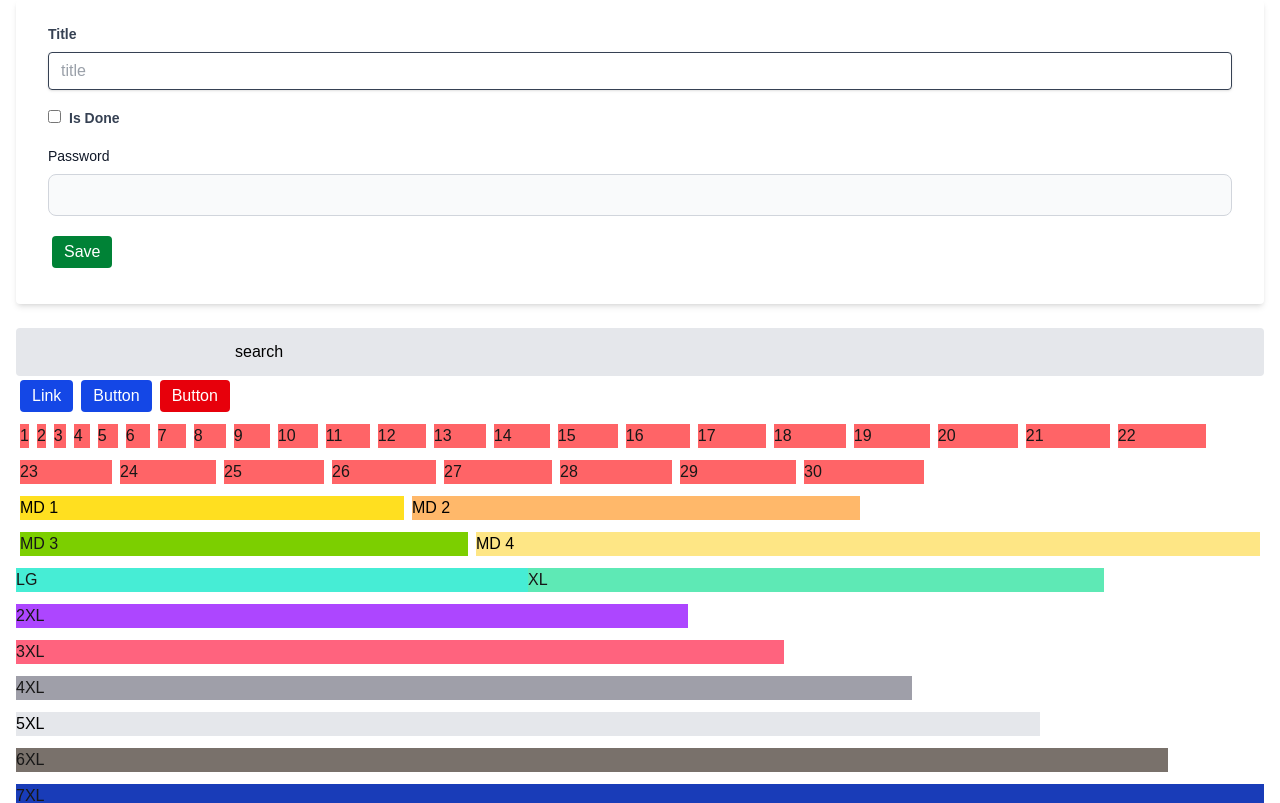
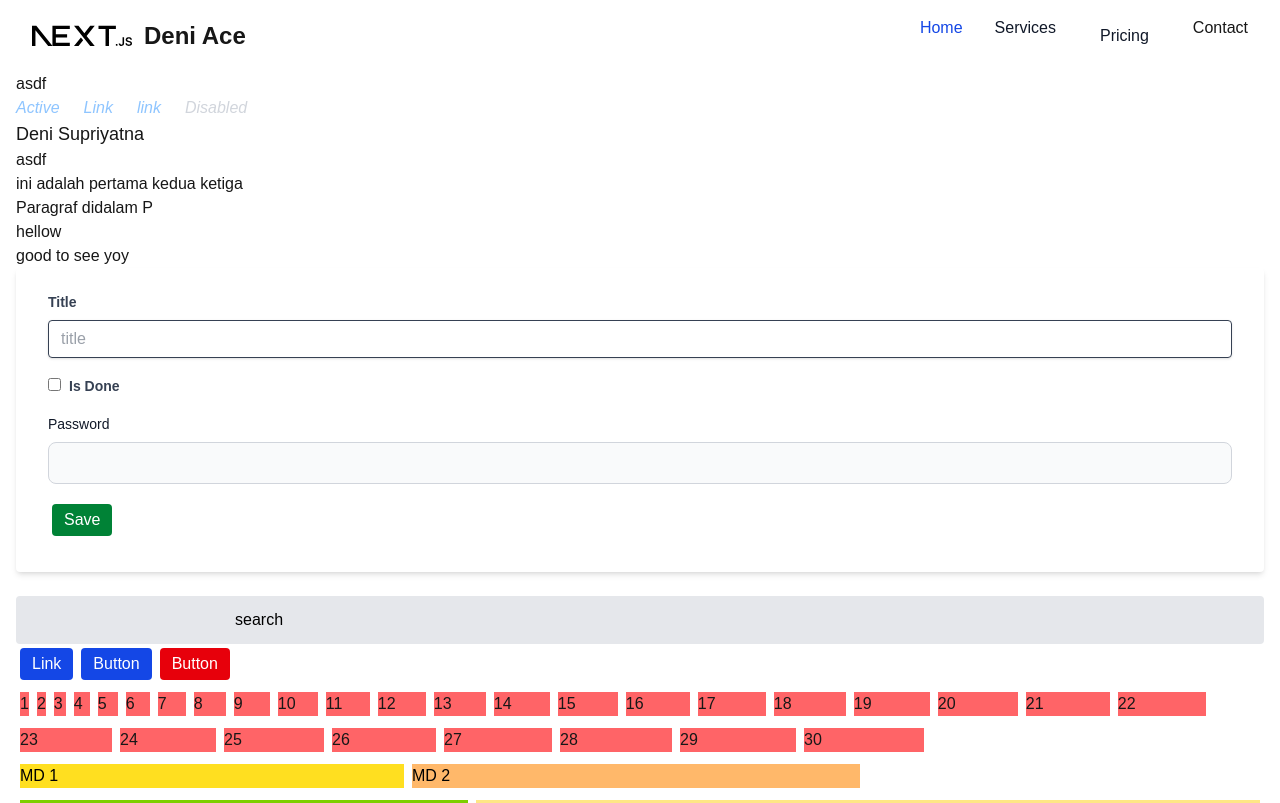
Before and after one commit to deniace/todo_list_nextjs, a Next.js app: page /todo in a window 1280 px wide. Shown: the top 803 px of the page. Built offline with nearby package versions, Linux system fonts and the light colour scheme.

Commit message:
update todo list 01-10-2025

```diff
--- a/src/app/layout.js
+++ b/src/app/layout.js
@@ -12,8 +12,8 @@
 });
 
 export const metadata = {
-  title: "Create Next App",
-  description: "Generated by create next app",
+    title: "Todo List Next App",
+    description: "Todo List Next App created by Deni Ace",
 };
 
 export default function RootLayout({ children }) {
--- a/src/app/page.js
+++ b/src/app/page.js
@@ -1,105 +1,21 @@
 import Image from "next/image";
+import Layout from "@/components/layout";
+
+export async function generateMetadata({ params, searchParams }, parent) {
+    return {
+        title: "ini title dari page js",
+        description: "Ini description dari page js",
+    };
+}
 
 export default function Home() {
     return (
-        <div className="font-sans grid grid-rows-[20px_1fr_20px] items-center justify-items-center min-h-screen p-8 pb-20 gap-16 sm:p-20">
-            <main className="flex flex-col gap-[32px] row-start-2 items-center sm:items-start">
-                <Image
-                    className="dark:invert"
-                    src="/next.svg"
-                    alt="Next.js logo"
-                    width={180}
-                    height={38}
-                    priority
-                />
-                <ol className="font-mono list-inside list-decimal text-sm/6 text-center sm:text-left">
-                    <li className="mb-2 tracking-[-.01em]">
-                        Get started by editing{" "}
-                        <code className="bg-black/[.05] dark:bg-white/[.06] font-mono font-semibold px-1 py-0.5 rounded">
-                            src/app/page.js
-                        </code>
-                        .
-                    </li>
-                    <li className="tracking-[-.01em]">
-                        Save and see your changes instantly.
-                    </li>
-                    <li className="tracking-[-.01em]">coba ini ada 2</li>
-                    <li className="tracking-[-.01em]">coba ini ada 3</li>
-                </ol>
-
-                <div className="flex gap-4 items-center flex-col sm:flex-row">
-                    <a
-                        className="rounded-full border border-solid border-transparent transition-colors flex items-center justify-center bg-foreground text-background gap-2 hover:bg-[#383838] dark:hover:bg-[#ccc] font-medium text-sm sm:text-base h-10 sm:h-12 px-4 sm:px-5 sm:w-auto"
-                        href="https://vercel.com/new?utm_source=create-next-app&utm_medium=appdir-template-tw&utm_campaign=create-next-app"
-                        target="_blank"
-                        rel="noopener noreferrer"
-                    >
-                        <Image
-                            className="dark:invert"
-                            src="/vercel.svg"
-                            alt="Vercel logomark"
-                            width={20}
-                            height={20}
-                        />
-                        Deploy now
-                    </a>
-                    <a
-                        className="rounded-full border border-solid border-black/[.08] dark:border-white/[.145] transition-colors flex items-center justify-center hover:bg-[#f2f2f2] dark:hover:bg-[#1a1a1a] hover:border-transparent font-medium text-sm sm:text-base h-10 sm:h-12 px-4 sm:px-5 w-full sm:w-auto md:w-[158px]"
-                        href="https://nextjs.org/docs?utm_source=create-next-app&utm_medium=appdir-template-tw&utm_campaign=create-next-app"
-                        target="_blank"
-                        rel="noopener noreferrer"
-                    >
-                        Read our docs
-                    </a>
+        <>
+            <Layout>
+                <div className="font-sans grid grid-rows-[20px_1fr_20px] items-center justify-items-center min-h-screen p-8 pb-20 gap-16 sm:p-20">
+                    asdf
                 </div>
-            </main>
-            <footer className="row-start-3 flex gap-[24px] flex-wrap items-center justify-center">
-                <a
-                    className="flex items-center gap-2 hover:underline hover:underline-offset-4"
-                    href="https://nextjs.org/learn?utm_source=create-next-app&utm_medium=appdir-template-tw&utm_campaign=create-next-app"
-                    target="_blank"
-                    rel="noopener noreferrer"
-                >
-                    <Image
-                        aria-hidden
-                        src="/file.svg"
-                        alt="File icon"
-                        width={16}
-                        height={16}
-                    />
-                    Learn
-                </a>
-                <a
-                    className="flex items-center gap-2 hover:underline hover:underline-offset-4"
-                    href="https://vercel.com/templates?framework=next.js&utm_source=create-next-app&utm_medium=appdir-template-tw&utm_campaign=create-next-app"
-                    target="_blank"
-                    rel="noopener noreferrer"
-                >
-                    <Image
-                        aria-hidden
-                        src="/window.svg"
-                        alt="Window icon"
-                        width={16}
-                        height={16}
-                    />
-                    Examples
-                </a>
-                <a
-                    className="flex items-center gap-2 hover:underline hover:underline-offset-4"
-                    href="https://nextjs.org?utm_source=create-next-app&utm_medium=appdir-template-tw&utm_campaign=create-next-app"
-                    target="_blank"
-                    rel="noopener noreferrer"
-                >
-                    <Image
-                        aria-hidden
-                        src="/globe.svg"
-                        alt="Globe icon"
-                        width={16}
-                        height={16}
-                    />
-                    Go to nextjs.org →
-                </a>
-            </footer>
-        </div>
+            </Layout>
+        </>
     );
 }
--- a/src/components/layout.tsx
+++ b/src/components/layout.tsx
@@ -1,49 +1,30 @@
+import Navbar from "@/components/navbar";
+
 export default function Layout({ children }) {
     return (
-        <html lang="en">
-            <head>
-                <meta charset="UTF-8" />
-                <meta
-                    name="viewport"
-                    content="width=device-width, initial-scale=1.0"
-                />
-                <title>Document</title>
-            </head>
-            <body>
-                <div className="">
+        <div>
+            <Navbar />
             <ul className="flex">
                 <i className="mr-6">
-                            <a
-                                href="#"
-                                className="text-blue-300 hover:text-blue-600"
-                            >
+                    <a href="#" className="text-blue-300 hover:text-blue-600">
                         Active
                     </a>
                 </i>
 
                 <i className="mr-6">
-                            <a
-                                href="#"
-                                className="text-blue-300 hover:text-blue-600"
-                            >
+                    <a href="#" className="text-blue-300 hover:text-blue-600">
                         Link
                     </a>
                 </i>
 
                 <i className="mr-6">
-                            <a
-                                href="#"
-                                className="text-blue-300 hover:text-blue-600"
-                            >
+                    <a href="#" className="text-blue-300 hover:text-blue-600">
                         link
                     </a>
                 </i>
 
                 <i className="mr-6">
-                            <a
-                                href="#"
-                                className="text-gray-300 cursor-not-allowed"
-                            >
+                    <a href="#" className="text-gray-300 cursor-not-allowed">
                         Disabled
                     </a>
                 </i>
@@ -51,7 +32,5 @@
 
             <div>{children}</div>
         </div>
-            </body>
-        </html>
     );
 }
--- /dev/null
+++ b/src/components/navbar.jsx
@@ -0,0 +1,88 @@
+import Image from "next/image";
+
+export default function Navbar(params) {
+    return (
+        <div>
+            <nav className="bg-white border-gray-200 dark:bg-gray-900">
+                <div className="max-w-screen-xl flex flex-wrap items-center justify-between mx-auto p-4">
+                    <a
+                        href="#"
+                        className="flex items-center space-x-3 rtl:space-x-reverse"
+                    >
+                        <Image
+                            src="/next.svg"
+                            width="100"
+                            height="38"
+                            className="h-8 dark:invert"
+                            alt="Deni Ace"
+                        />
+                        <span className="self-center text-2xl font-semibold whitespace-nowrap dark:text-white">
+                            Deni Ace
+                        </span>
+                    </a>
+                    <button
+                        data-collapse-toggle="navbar-default"
+                        type="button"
+                        className="inline-flex items-center p-2 w-10 h-10 justify-center text-sm text-gray-500 rounded-lg md:hidden hover:bg-gray-100 focus:outline-none focus:ring-2 focus:ring-gray-200 dark:text-gray-400 dark:hover:bg-gray-700 dark:focus:ring-gray-600 "
+                        aria-controls="navbar-default"
+                        aria-expanded="false"
+                    >
+                        <span className="sr-only">Open Main Menu</span>
+                        <svg
+                            className="w-5 h-5"
+                            aria-hidden="true"
+                            xmlns="http://www.w3.org/2000/svg"
+                            fill="none"
+                            viewBox="0 0 17 14"
+                        >
+                            <path
+                                stroke="currentColor"
+                                strokeLinecap="round"
+                                strokeLinejoin="round"
+                                strokeWidth="2"
+                                d="M1 1h15M1 7h15M1 13h15"
+                            />
+                        </svg>
+                    </button>
+
+                    <div
+                        className="hidden w-full md:block md:w-auto"
+                        id="navbar-default"
+                    >
+                        <ul
+                            className="font-medium flex flex-col p-4 md:p-0 mt-4 border border-gray-100 rounded-lg bg-gray-50 md:flex-row md:space-x-8 rtl:space-x-reverse md:mt-0 md:border-0 md:bg-white dark:bg-gray-800 md:dark:bg-gray-900 dark:border-gray-700"
+                            aria-current="page"
+                        >
+                            <li>
+                                <a
+                                    href="#"
+                                    className="block py-2 px-3 text-white bg-blue-700 rounded-sm md:bg-transparent md:text-blue-700 md:p-0 dark:text-white md:dark:text-blue-500"
+                                    aria-current="page"
+                                >
+                                    Home
+                                </a>
+                            </li>
+                            <li>
+                                <a
+                                    href="#"
+                                    className="block py-2 px-3 text-gray-900 rounded-sm hover:bg-gray-100 md:hover:bg-transparent md:border-0 md:hover:text-blue-700 md:p-0 dark:text-white md:dark:hover:text-blue-500 dark:hover:bg-gray-700 dark:hover:text-white md:dark:hover:bg-transparent"
+                                >
+                                    Services
+                                </a>
+                            </li>
+                            <li>
+                                <a href="#"
+                                    className="block py-2 px-3 text-gray-900 rounded-sm hover:bg-gray-100 md:hover"
+                                >Pricing</a>
+                            </li>
+                            <li>
+                                <a href="#">Contact</a>
+                            </li>
+                        </ul>
+                    </div>
+                </div>
+                <div>asdf</div>
+            </nav>
+        </div>
+    );
+}
```
Lines whose indentation alone changed are shown as unchanged.
